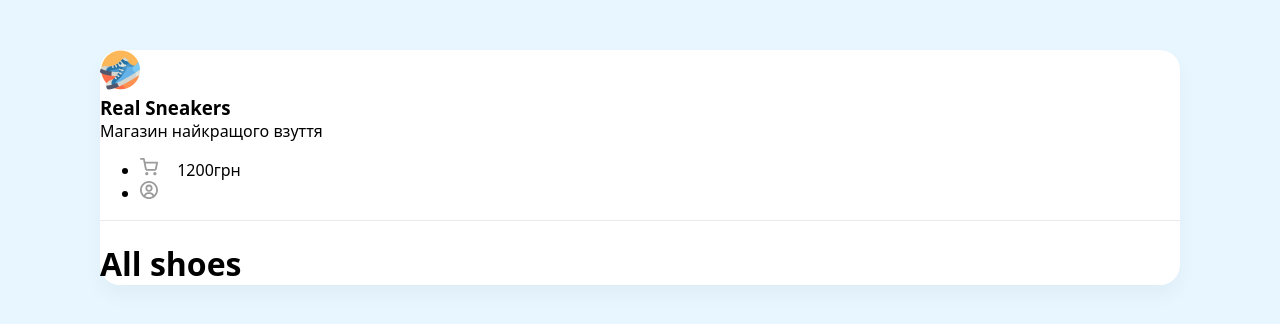
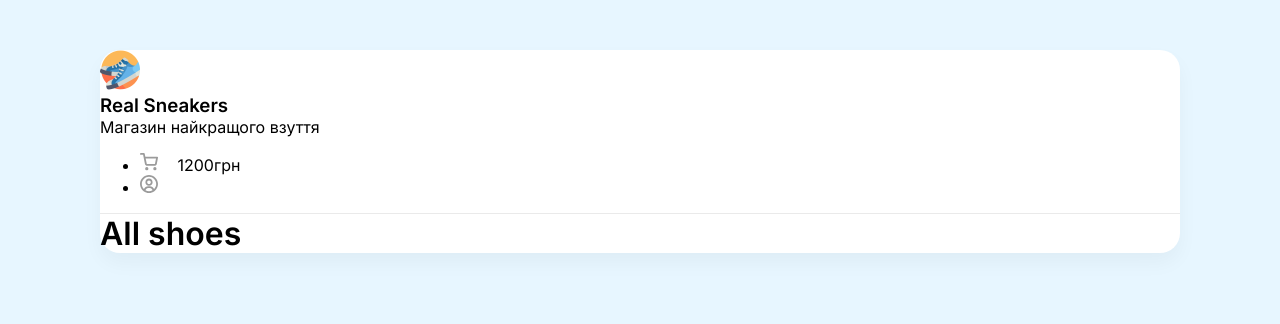
Before and after one commit to bbbozhena/React-shoe-store, a React (Create React App) app: page / in a window 1280 px wide. Shown: the top 324 px of the page. Built offline with nearby package versions, Linux system fonts and the light colour scheme.

Commit message:
build:section on components

```diff
--- a/public/index.html
+++ b/public/index.html
@@ -9,35 +9,18 @@
       name="description"
       content="Web site created using create-react-app"
     />
+    <link rel="preconnect" href="https://fonts.googleapis.com" />
+    <link rel="preconnect" href="https://fonts.gstatic.com" crossorigin />
+    <link
+      href="https://fonts.googleapis.com/css2?family=Inter:wght@300;400;500;600&display=swap"
+      rel="stylesheet"
+    />
     <link rel="apple-touch-icon" href="%PUBLIC_URL%/logo192.png" />
-    <!--
-      manifest.json provides metadata used when your web app is installed on a
-      user's mobile device or desktop. See https://developers.google.com/web/fundamentals/web-app-manifest/
-    -->
     <link rel="manifest" href="%PUBLIC_URL%/manifest.json" />
-    <!--
-      Notice the use of %PUBLIC_URL% in the tags above.
-      It will be replaced with the URL of the `public` folder during the build.
-      Only files inside the `public` folder can be referenced from the HTML.
-
-      Unlike "/favicon.ico" or "favicon.ico", "%PUBLIC_URL%/favicon.ico" will
-      work correctly both with client-side routing and a non-root public URL.
-      Learn how to configure a non-root public URL by running `npm run build`.
-    -->
     <title>React App</title>
   </head>
   <body>
     <noscript>You need to enable JavaScript to run this app.</noscript>
     <div id="root"></div>
-    <!--
-      This HTML file is a template.
-      If you open it directly in the browser, you will see an empty page.
-
-      You can add webfonts, meta tags, or analytics to this file.
-      The build step will place the bundled scripts into the <body> tag.
-
-      To begin the development, run `npm start` or `yarn start`.
-      To create a production bundle, use `npm run build` or `yarn build`.
-    -->
   </body>
 </html>
--- a/src/App.js
+++ /dev/null
@@ -1,29 +0,0 @@
-
-import './App.scss';
-
-function App() {
-  return (
-    <div className="wrapper clear">
-      <header className='d-flex justify-between align-center p-40' >
-        <div className='d-flex alight-center'>
-        <img width={40} height={40} src="/img/logo.png"/>
-        <div>
-          <h3 className='text-uppercase'>Real Sneakers</h3>
-          <p>Магазин найкращого взуття</p>
-        </div>
-        </div>
-        <ul className='d-flex'>
-          <li className='mr-30'> <img width={18} height={18} src="/img/cart.svg"/> <span>1200грн</span> </li>
-          <li> <img width={18} height={18} src="/img/user.svg"/> </li>
-        </ul>
-      </header>
-
-      <div className='content p-40'>
-        <h1>All shoes</h1>
-      </div>
-
-    </div>
-  );
-}
-
-export default App;
--- /dev/null
+++ b/src/components/app/App.js
@@ -0,0 +1,14 @@
+import Header from "../header/header";
+import Content from "../content/content";
+import "../app/App.scss";
+
+function App() {
+  return (
+    <div className="wrapper clear">
+      <Header />
+      <Content />
+    </div>
+  );
+}
+
+export default App;
--- /dev/null
+++ b/src/components/app/App.scss
@@ -0,0 +1,7 @@
+.wrapper {
+    background: #ffffff;
+    box-shadow: 0px 10px 20px rgba(0, 0, 0, 0.04);
+    border-radius: 20px;
+    max-width: 1080px;
+    margin: 50px auto;
+}
--- /dev/null
+++ b/src/components/content/content.jsx
@@ -0,0 +1,9 @@
+import "../content/content.scss"
+function Content () {
+    return(
+        <div className='content p-40'>
+        <h1>All shoes</h1>
+      </div>
+    )
+}
+export default Content;
--- /dev/null
+++ b/src/components/content/content.scss
@@ -0,0 +1,5 @@
+.content {
+    h1 {
+        margin: 0;
+    }
+}
--- /dev/null
+++ b/src/components/header/header.jsx
@@ -0,0 +1,22 @@
+import "../header/header.scss"
+function Header () {
+    return (
+        <div>
+          <header className='d-flex justify-between align-center p-40' >
+            <div className='d-flex alight-center'>
+            <img width={40} height={40} src="/img/logo.png"/>
+            <div>
+              <h3 className='text-uppercase'>Real Sneakers</h3>
+              <p>Магазин найкращого взуття</p>
+            </div>
+            </div>
+            <ul className='d-flex'>
+              <li className='mr-30'> <img width={18} height={18} src="/img/cart.svg"/> <span>1200грн</span> </li>
+              <li> <img width={18} height={18} src="/img/user.svg"/> </li>
+            </ul>
+          </header>
+
+        </div>
+      );
+}
+export default Header;
--- /dev/null
+++ b/src/components/header/header.scss
@@ -0,0 +1,10 @@
+header {
+  border-bottom: 1px solid #eaeaea;
+  img {
+    margin-right: 15px;
+  }
+  h3,
+  p {
+    margin: 0;
+  }
+}
--- a/src/index.js
+++ b/src/index.js
@@ -1,7 +1,7 @@
 import React from 'react';
 import ReactDOM from 'react-dom/client';
 import './index.scss';
-import App from './App';
+import App from './components/app/App';
 import reportWebVitals from './reportWebVitals';
 import 'macro-css';
 
--- a/src/index.scss
+++ b/src/index.scss
@@ -1,24 +1,7 @@
 body {
   margin: 0;
-  font-family: system-ui;
+  font-family: "Inter", system-ui;
   -webkit-font-smoothing: antialiased;
   -moz-osx-font-smoothing: grayscale;
-  background-color:#E7F6FF; ;
+  background-color: #e7f6ff;
 }
-
-.wrapper{
-background: #FFFFFF;
-box-shadow: 0px 10px 20px rgba(0, 0, 0, 0.04);
-border-radius: 20px;
-max-width: 1080px;
-margin: 50px auto;
-}
-header{
-  border-bottom: 1px solid #EAEAEA;
-  img{
-    margin-right: 15px;
-  }
-  h3, p{
-    margin: 0;
-  }
-}
```
Also changed, not shown: src/App.scss (deleted).
